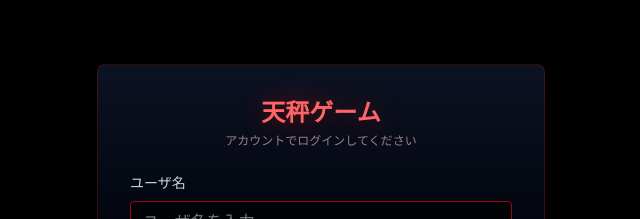
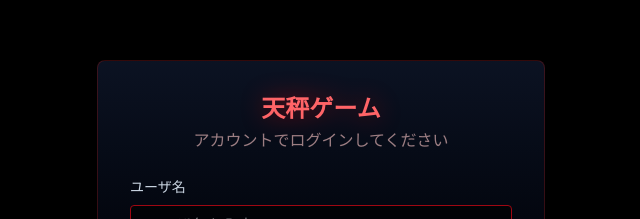
Before and after one commit to uma1123/groupe-A, a Next.js app in the folder frontend/: page /login in a window 1280 px wide. Shown: the part 137-356 px from the top of the page, without its empty margins (319-959 px from the left). Built offline with nearby package versions, Linux system fonts and the light colour scheme.

Commit message:
fix: ログインページのテキストサイズとボタンラベルを修正しました

```diff
--- a/frontend/app/login/page.tsx
+++ b/frontend/app/login/page.tsx
@@ -50,7 +50,7 @@ export default function LoginPage() {
           <h1 className="text-2xl font-bold text-red-400 drop-shadow-[0_0_12px_rgba(255,0,0,0.45)]">
             天秤ゲーム
           </h1>
-          <p className="text-xs text-red-200/60 mt-1">
+          <p className="text-md text-red-200/60 mt-1">
             アカウントでログインしてください
           </p>
         </header>
@@ -107,7 +107,7 @@ export default function LoginPage() {
                 : "bg-red-600 hover:bg-red-500"
             }`}
           >
-            {isLoading ? "試練中..." : "ログイン"}
+            {isLoading ? "処理中..." : "ログイン"}
           </button>
         </form>
 
```
